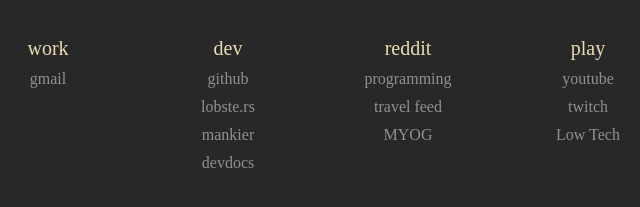
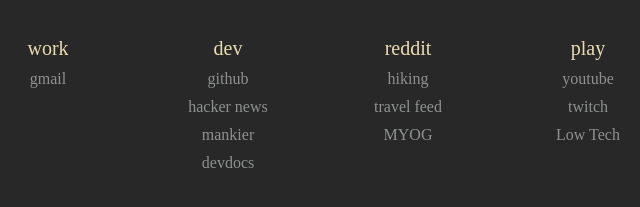
Before and after one commit to Sento920/Sento920.github.io, a plain HTML site: page index.html in a window 1280 px wide. Shown: the part 175-382 px from the top of the page, 322-962 px from the left. Drawn offline with Linux system fonts and the light colour scheme.

Commit message:
Further customization

```diff
--- a/index.html
+++ b/index.html
@@ -26,7 +26,7 @@
                     <div class="links">
                         <li class="title">dev</li>
                         <li><a href="https://github.com/">github</a></li>
-                        <li><a href="https://lobste.rs/">lobste.rs</a></li>
+                        <li><a href="https://news.ycombinator.com/">hacker news</a></li>
                         <li><a href="https://mankier.com/">mankier</a></li>
                         <li><a href="https://devdocs.io/">devdocs</a></li>
                     </div>
@@ -35,7 +35,7 @@
                 <div class="category">
                     <div class="links">
                         <li class="title"><a style="color: #EADBB2" href="https://reddit.com">reddit</a></li>
-                        <li><a href="https://reddit.com/r/programming/">programming</a></li>
+                        <li><a href="https://reddit.com/r/hiking/">hiking</a></li>
                         <li><a href="https://www.reddit.com/user/xiaman/m/van_life/>van life</a></li>
                         <li><a href="https://www.reddit.com/user/xiaman/m/travel/">travel feed</a></li>
                         <li><a href="https://reddit.com/r/myog/">MYOG</a></li>
--- a/sheet.css
+++ b/sheet.css
@@ -2,7 +2,7 @@
     --color-bg: #282828;
     --color-fg: #EADBB2;
     --color-link: #8F9191;
-    --color-link-visited: #668F8B;
+    --color-link-visited: #8F9191;
     --color-link-hover: #FA7921 ;
 }
 
```
